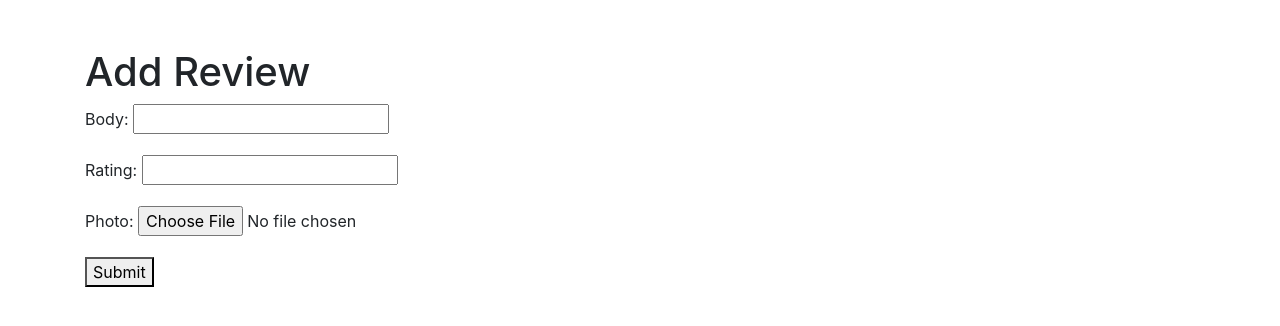
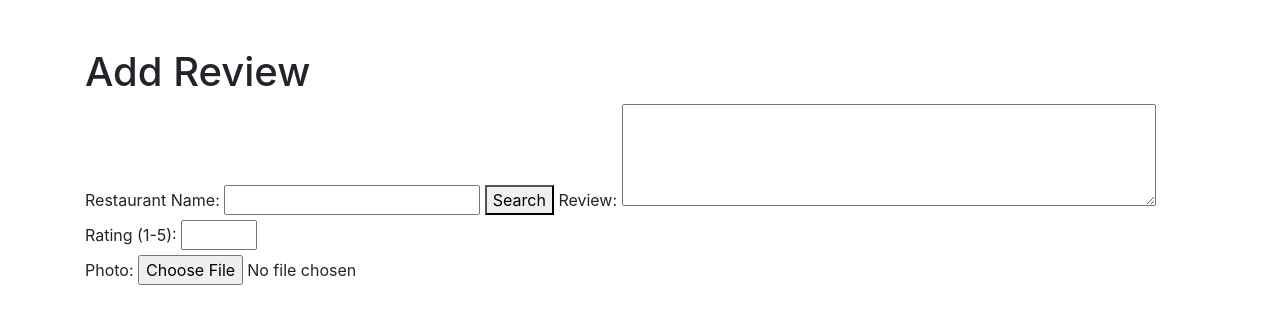
Before and after one commit to paulfersi/fork_finder, a Django app: page /add_review/ in a window 1280 px wide. Shown: the part 56-382 px from the top of the page. Run offline with Django 5.2, Linux system fonts and the light colour scheme; some libraries are stand-ins or nearby versions.

Commit message:
mapbox integration now works

```diff
--- a/core/models.py
+++ b/core/models.py
@@ -27,8 +27,6 @@ class Restaurant(models.Model):
     place_id = models.CharField(max_length=255, unique=True)
     name = models.CharField(max_length=60)
     address = models.CharField(max_length=120)
-    city_name: models.CharField(max_length=60)
-    country_name = models.CharField(max_length=60)
     longitude = models.CharField(max_length=255)
     latitude = models.CharField(max_length=255)
 
--- a/core/views.py
+++ b/core/views.py
@@ -1,5 +1,6 @@
 from django.shortcuts import render,redirect
 from django.contrib.auth.decorators import login_required
+from django.http import JsonResponse
 from .models import Profile,Review,Restaurant
 from .forms import ReviewForm
 from django.contrib.auth.models import User
@@ -52,7 +53,8 @@ def search_user_view(request):
 class AddReviewView(View):
     def get(self, request, *args, **kwargs):
         form = ReviewForm()
-        return render(request, 'add_review.html', {'form': form, 'mapbox_access_token': MAPBOX_TOKEN})
+        mapbox_access_token = settings.MAPBOX_ACCESS_TOKEN  # Replace with your actual Mapbox access token
+        return render(request, 'add_review.html', {'form': form, 'mapbox_access_token': mapbox_access_token})
 
     def post(self, request, *args, **kwargs):
         form = ReviewForm(request.POST, request.FILES)
@@ -60,19 +62,28 @@ class AddReviewView(View):
             selected_place = json.loads(request.POST.get('selected_place', '{}'))
             place_id = selected_place.get('place_id')
             name = selected_place.get('name')
-            location = selected_place.get('location')
+            address = selected_place.get('address')
+            latitude = selected_place.get('latitude')
+            longitude = selected_place.get('longitude')
+
 
             restaurant, created = Restaurant.objects.get_or_create(
                 place_id=place_id,
-                defaults={'name': name, 'location': location}
+                defaults={
+                    'name': name,
+                    'address': address,
+                    'latitude': latitude,
+                    'longitude': longitude,
+                }
             )
 
             review = form.save(commit=False)
-            # Assume a user is assigned here, for example:
-            review.user = request.user  # Modify this line as needed based on your application logic
+            review.user = request.user
             review.restaurant = restaurant
             review.save()
 
-            return redirect('feed')  # Redirect to a success page or another appropriate page
+            return redirect('feed')  # Redirect to your feed or any other view upon successful submission
 
-        return render(request, 'add_review.html', {'form': form, 'mapbox_access_token': MAPBOX_TOKEN})
+        # If form is invalid, render the form again with errors
+        mapbox_access_token = 'YOUR_MAPBOX_ACCESS_TOKEN'  # Replace with your actual Mapbox access token
+        return render(request, 'add_review.html', {'form': form, 'mapbox_access_token': mapbox_access_token})
--- a/templates/add_review.html
+++ b/templates/add_review.html
@@ -1,56 +1,79 @@
 {% extends "base.html" %}
 
-
 {% block content %}
-
 <h1>Add Review</h1>
 
-<div>
-    <mapbox-search-box
-        access-token="{{ mapbox_access_token }}"
-        placeholder="Search for a restaurant..."
-        proximity="0,0"
-    >
-    </mapbox-search-box>
-</div>
-
-<form method="post" action="{% url 'add_review' %}" enctype="multipart/form-data">
+<form id="review-form" method="post" action="{% url 'add_review' %}" enctype="multipart/form-data">
     {% csrf_token %}
 
-    {{ form.as_p }}
+    <label for="restaurant-name">Restaurant Name:</label>
+    <input type="text" id="restaurant-name" name="restaurant_name" required>
+    <button type="button" onclick="searchRestaurant()">Search</button>
 
-    <input type="hidden" id="selected-place" name="selected_place">
-    <button type="submit">Submit</button>
+    <label for="review-body">Review:</label>
+    <textarea id="review-body" name="body" rows="4" cols="50" required></textarea><br>
+
+    <label for="review-rating">Rating (1-5):</label>
+    <input type="number" id="review-rating" name="rating" min="1" max="5" required><br>
+
+    <label for="review-photo">Photo:</label>
+    <input type="file" id="review-photo" name="photo" accept="image/*"><br>
+
+    <div id="restaurant-suggestions" style="display: none;">
+        <p id="suggestion-message"></p>
+        <button type="submit" id="submit-button" style="display: none;">Submit</button>
+    </div>
+
 </form>
 
 <script>
-    document.getElementById('search-js').onload = function () {
-            const searchBox = document.querySelector('mapbox-search-box');
+    function searchRestaurant() {
+        const restaurantName = document.getElementById('restaurant-name').value.trim();
+        if (!restaurantName) {
+            alert('Please enter a restaurant name.');
+            return;
+        }
 
-            searchBox.options = {
-                language: 'en',
-            };
+        // Make API call to Mapbox to fetch restaurant suggestions
+        fetch(`https://api.mapbox.com/geocoding/v5/mapbox.places/${restaurantName}.json?access_token={{mapbox_access_token}}`)
+            .then(response => response.json())
+            .then(data => {
+                // Assuming the first result is the most relevant
+                const feature = data.features[0];
 
-            searchBox.addEventListener('retrieve', (e) => {
-                const feature = e.detail;
-                console.log(feature);
-                alert(JSON.stringify(feature, null, 2));
+                if (!feature) {
+                    alert('No restaurant found. Please try again.');
+                    return;
+                }
 
-                const selectedPlace = {
-                    place_id: feature.properties.mapbox_id,
-                    name: feature.properties.name,
+                const suggestedRestaurant = {
+                    place_id: feature.id,
+                    name: feature.text,
                     address: feature.properties.address,
-                    city_name:feature.properties.context.place.name,
-                    country: feature.properties.context.country.name,
-                    latitude: feature.geometry.coordinates[1],
-                    longitude: feature.geometry.coordinates[0],
+                    latitude: feature.center[1],
+                    longitude: feature.center[0],
                 };
 
-                alert("place saved");
+                // Display suggestion to user
+                const suggestionMessage = `Did you mean ${suggestedRestaurant.name},${suggestedRestaurant.address}?`;
+                document.getElementById('suggestion-message').textContent = suggestionMessage;
+                document.getElementById('restaurant-suggestions').style.display = 'block';
 
-                document.getElementById('selected-place').value = JSON.stringify(selectedPlace);
+                // Store suggestion in hidden input for form submission
+                const selectedPlaceInput = document.createElement('input');
+                selectedPlaceInput.type = 'hidden';
+                selectedPlaceInput.name = 'selected_place';
+                selectedPlaceInput.value = JSON.stringify(suggestedRestaurant);
+                document.getElementById('review-form').appendChild(selectedPlaceInput);
+
+                // Show submit button
+                document.getElementById('submit-button').style.display = 'block';
+            })
+            .catch(error => {
+                console.error('Error fetching restaurant suggestions:', error);
+                alert('Error fetching restaurant suggestions. Please try again later.');
             });
-    };
+    }
 </script>
 
 {% endblock %}
--- a/templates/feed.html
+++ b/templates/feed.html
@@ -12,7 +12,7 @@
 </ul>
 <div class="tab-content mt-3" id="feedTabsContent">
     <div class="tab-pane fade show active" id="friends" role="tabpanel" aria-labelledby="friends-tab">
-        <!-- List of reviews from friends in card format -->
+
         <div class="card-columns">
             {% for followed in user.profile.follows.all %}
                 {% for review in followed.user.reviews.all %}
@@ -28,10 +28,10 @@
                 {% endfor %}
             {% endfor %}
         </div>
+
     </div>
     <div class="tab-pane fade" id="explore" role="tabpanel" aria-labelledby="explore-tab">
         <!-- List of recommended restaurants in card format -->
-         <p>In this section you can find professional review</p>
         <div class="card-columns">
             {% for restaurant in recommended_restaurants %}
             <div class="card mb-4">
```
Also changed, not shown: README.md, core/migrations/0001_initial.py, db.sqlite3, media/media/review_photos/photo1jpg.jpg (added), media/media/review_photos/photo1jpg_3uz9TwT.jpg (added), media/media/review_photos/photo1jpg_LdSERKj.jpg (added).
